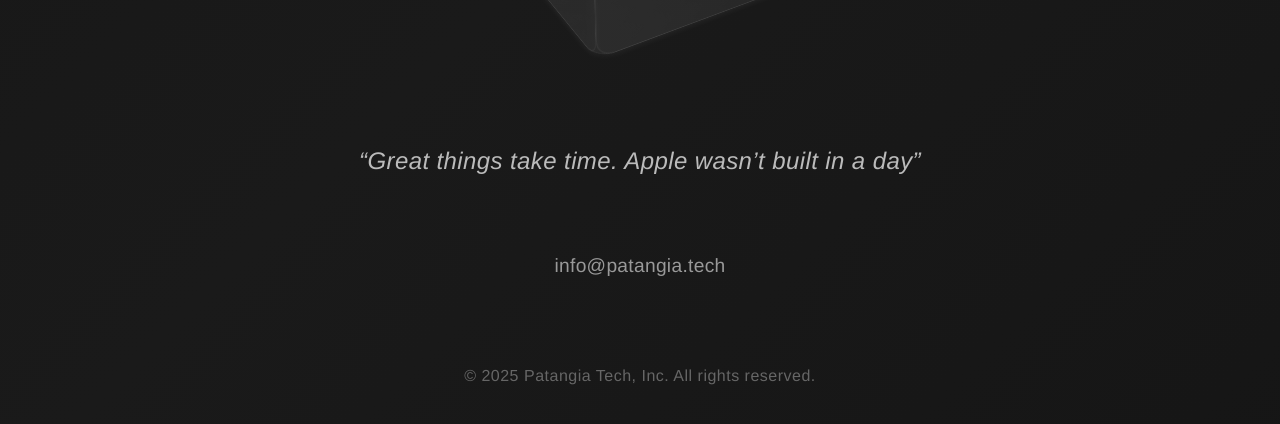
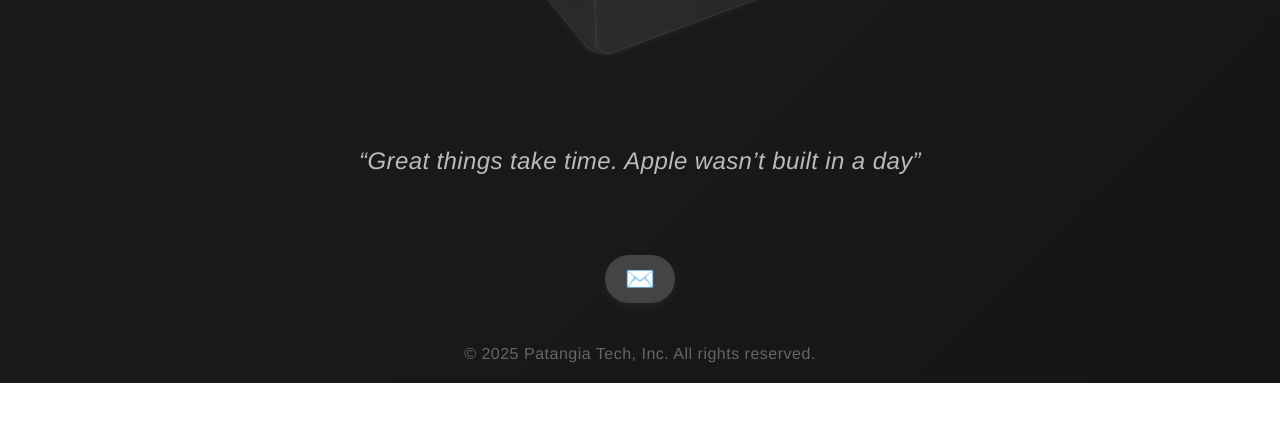
Before and after one commit to MohdFaizP/patangia-tech-site, a plain HTML site: page index.html in a window 1280 px wide. Shown: the part 556-980 px from the top of the page. After the commit the page ends 939 px from the top, so only its background shows below. Drawn offline with Linux system fonts and the light colour scheme.

Commit message:
Adding Email Button

```diff
--- a/index.html
+++ b/index.html
@@ -3,7 +3,7 @@
 <head>
   <meta charset="UTF-8" />
   <meta name="viewport" content="width=device-width, initial-scale=1.0"/>
-  <title>Patangia Tech</title>
+  <title>Patangia Tech, Inc.</title>
   <style>
     * {
       margin: 0;
@@ -103,19 +103,29 @@
       max-width: 600px;
     }
 
-    .email {
+    .email-button {
       margin-top: 80px;
-      bottom: 115px;
-      font-size: 1.2rem;
-      font-weight: 500;
-      color: #999;
+      font-size: 1.5rem;
+      color: #fff;
+      background-color: #444;
+      padding: 10px 20px;
+      border-radius: 30px;
+      text-decoration: none;
       letter-spacing: 0.3px;
+      display: inline-block;
+      transition: background 0.3s ease;
+      box-shadow: 0 4px 10px rgba(255, 255, 255, 0.05);
+    }
+
+    .email-button:hover {
+      background-color: #666;
     }
 
     footer {
-      /* margin-top: auto; */
-      margin-top: 50px;
-      bottom: 0px;
+      position: absolute;
+      bottom: 20px;
+      width: 100%;
+      text-align: center;
       font-size: 1rem;
       color: #666;
       letter-spacing: 0.5px;
@@ -149,8 +159,9 @@
         font-size: 1rem;
       }
 
-      .email {
+      .email-button {
         font-size: 0.9rem;
+        padding: 8px 16px;
       }
 
       footer {
@@ -181,7 +192,9 @@
   </div>
 
   <div class="quote">“Great things take time. Apple wasn’t built in a day”</div>
-  <div class="email">info@patangia.tech</div>
+  <a href="mailto:info@patangia.tech" class="email-button">
+      ✉️
+  </a>
 
   <footer>© 2025 Patangia Tech, Inc. All rights reserved.</footer>
 
```
Lines whose indentation alone changed are shown as unchanged.
